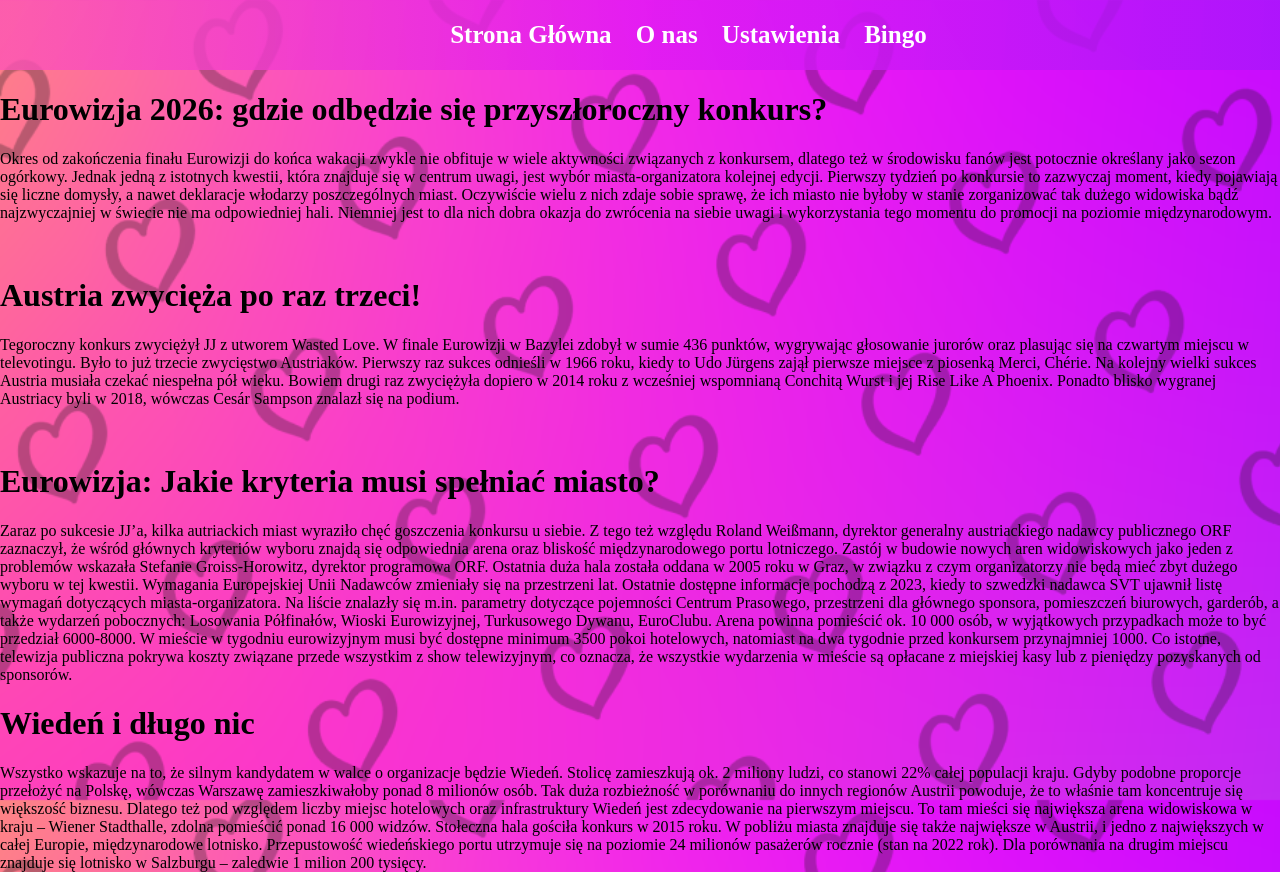
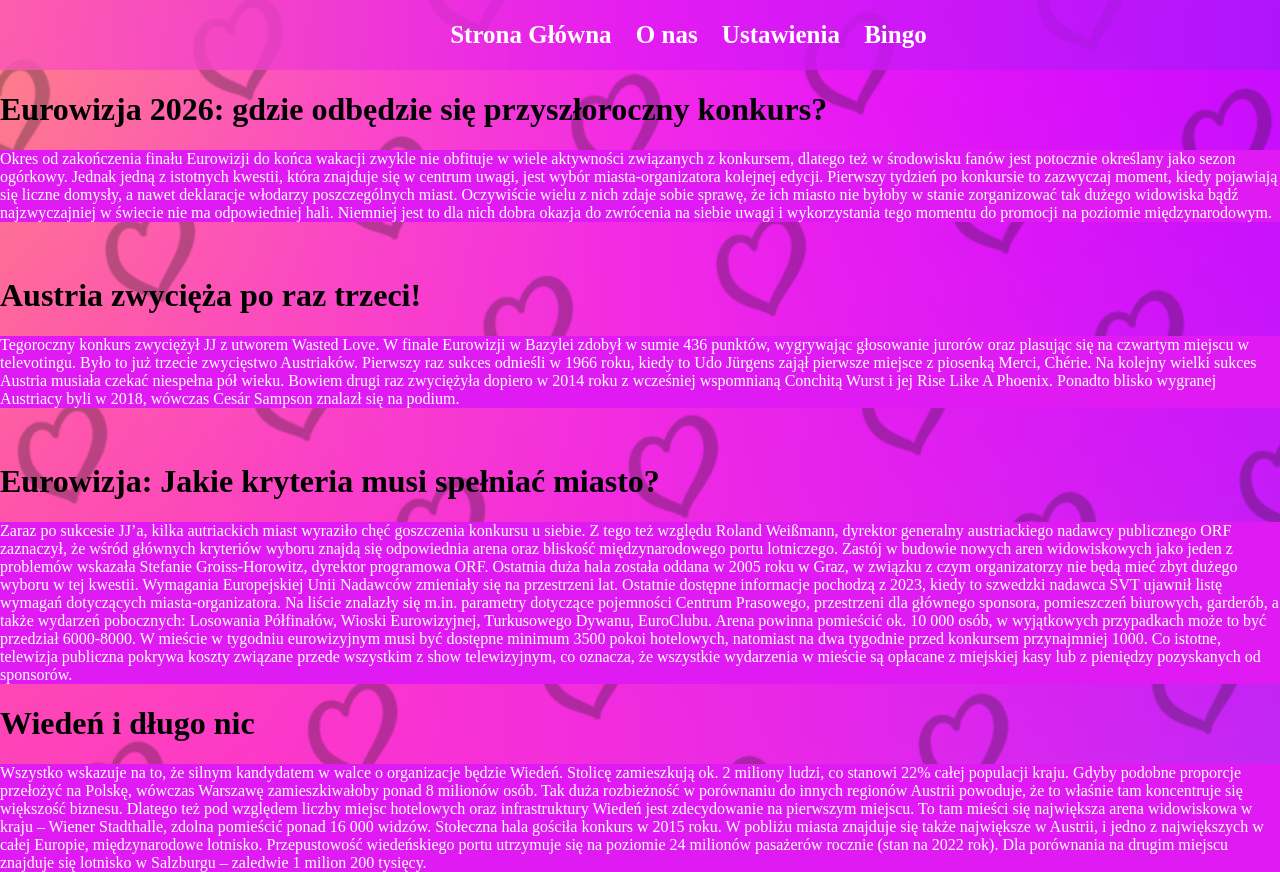
Before and after one commit to Izabela-Pak/ISI-REST-API, an Angular app in the folder bingo-eurowizyjne/Fronted/: page /AboutUs in a window 1280 px wide. Built offline with nearby package versions, Linux system fonts and the light colour scheme; a web font is replaced by a local one.

Commit message:
Update about-us.component.html

```diff
--- a/bingo-eurowizyjne/Fronted/src/app/about-us/about-us.component.html
+++ b/bingo-eurowizyjne/Fronted/src/app/about-us/about-us.component.html
@@ -1,18 +1,23 @@
 <H1>Eurowizja 2026: gdzie odbędzie się przyszłoroczny konkurs?</H1>
+<div style="background-color:rgba(224, 26, 243, 1); color:white;">
 <p>Okres od zakończenia finału Eurowizji do końca wakacji zwykle nie obfituje w wiele aktywności związanych z konkursem, dlatego też w środowisku fanów jest potocznie określany jako sezon ogórkowy. Jednak jedną z istotnych kwestii, która znajduje się w centrum uwagi, jest wybór miasta-organizatora kolejnej edycji. Pierwszy tydzień po konkursie to zazwyczaj moment, kiedy pojawiają się liczne domysły, a nawet deklaracje włodarzy poszczególnych miast. Oczywiście wielu z nich zdaje sobie sprawę, że ich miasto nie byłoby w stanie zorganizować tak dużego widowiska bądź najzwyczajniej w świecie nie ma odpowiedniej hali. Niemniej jest to dla nich dobra okazja do zwrócenia na siebie uwagi i wykorzystania tego momentu do promocji na poziomie międzynarodowym.</p>
+</div>
 <br>
 <h1>Austria zwycięża po raz trzeci!</h1>
+<div style="background-color:rgba(224, 26, 243, 1); color:white;">
 <p>Tegoroczny konkurs zwyciężył JJ z utworem Wasted Love. W finale Eurowizji w Bazylei zdobył w sumie 436 punktów, wygrywając głosowanie jurorów oraz plasując się na czwartym miejscu w televotingu. Było to już trzecie zwycięstwo Austriaków. Pierwszy raz sukces odnieśli w 1966 roku, kiedy to Udo Jürgens zajął pierwsze miejsce z piosenką Merci, Chérie.
 
 Na kolejny wielki sukces Austria musiała czekać niespełna pół wieku. Bowiem drugi raz zwyciężyła dopiero w 2014 roku z wcześniej wspomnianą Conchitą Wurst i jej Rise Like A Phoenix. Ponadto blisko wygranej Austriacy byli w 2018, wówczas Cesár Sampson znalazł się na podium.</p>
-
+</div>
 <br>
 
 <h1>Eurowizja: Jakie kryteria musi spełniać miasto?</h1>
-
+<div style="background-color:rgba(224, 26, 243, 1); color:white;">
 <p>Zaraz po sukcesie JJ’a, kilka autriackich miast wyraziło chęć goszczenia konkursu u siebie. Z tego też względu Roland Weißmann, dyrektor generalny austriackiego nadawcy publicznego ORF zaznaczył, że wśród głównych kryteriów wyboru znajdą się odpowiednia arena oraz bliskość międzynarodowego portu lotniczego. Zastój w budowie nowych aren widowiskowych jako jeden z problemów wskazała Stefanie Groiss-Horowitz, dyrektor programowa ORF. Ostatnia duża hala została oddana w 2005 roku w Graz, w związku z czym organizatorzy nie będą mieć zbyt dużego wyboru w tej kwestii.
 
 Wymagania Europejskiej Unii Nadawców zmieniały się na przestrzeni lat. Ostatnie dostępne informacje pochodzą z 2023, kiedy to szwedzki nadawca SVT ujawnił listę wymagań dotyczących miasta-organizatora. Na liście znalazły się m.in. parametry dotyczące pojemności Centrum Prasowego, przestrzeni dla głównego sponsora, pomieszczeń biurowych, garderób, a także wydarzeń pobocznych: Losowania Półfinałów, Wioski Eurowizyjnej, Turkusowego Dywanu, EuroClubu. Arena powinna pomieścić ok. 10 000 osób, w wyjątkowych przypadkach może to być przedział 6000-8000. W mieście w tygodniu eurowizyjnym musi być dostępne minimum 3500 pokoi hotelowych, natomiast na dwa tygodnie przed konkursem przynajmniej 1000. Co istotne, telewizja publiczna pokrywa koszty związane przede wszystkim z show telewizyjnym, co oznacza, że wszystkie wydarzenia w mieście są opłacane z miejskiej kasy lub z pieniędzy pozyskanych od sponsorów.</p>
-
+</div>
 <h1>Wiedeń i długo nic</h1>
+<div style="background-color:rgba(224, 26, 243, 1); color:white;">
 <p>Wszystko wskazuje na to, że silnym kandydatem w walce o organizacje będzie Wiedeń. Stolicę zamieszkują ok. 2 miliony ludzi, co stanowi 22% całej populacji kraju. Gdyby podobne proporcje przełożyć na Polskę, wówczas Warszawę zamieszkiwałoby ponad 8 milionów osób. Tak duża rozbieżność w porównaniu do innych regionów Austrii powoduje, że to właśnie tam koncentruje się większość biznesu. Dlatego też pod względem liczby miejsc hotelowych oraz infrastruktury Wiedeń jest zdecydowanie na pierwszym miejscu. To tam mieści się największa arena widowiskowa w kraju – Wiener Stadthalle, zdolna pomieścić ponad 16 000 widzów. Stołeczna hala gościła konkurs w 2015 roku. W pobliżu miasta znajduje się także największe w Austrii, i jedno z największych w całej Europie, międzynarodowe lotnisko. Przepustowość wiedeńskiego portu utrzymuje się na poziomie 24 milionów pasażerów rocznie (stan na 2022 rok). Dla porównania na drugim miejscu znajduje się lotnisko w Salzburgu – zaledwie 1 milion 200 tysięcy.</p>
+</div>
```
